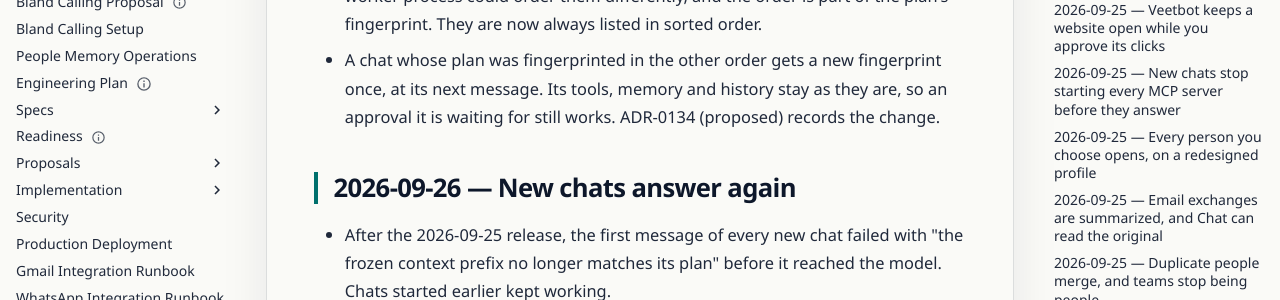
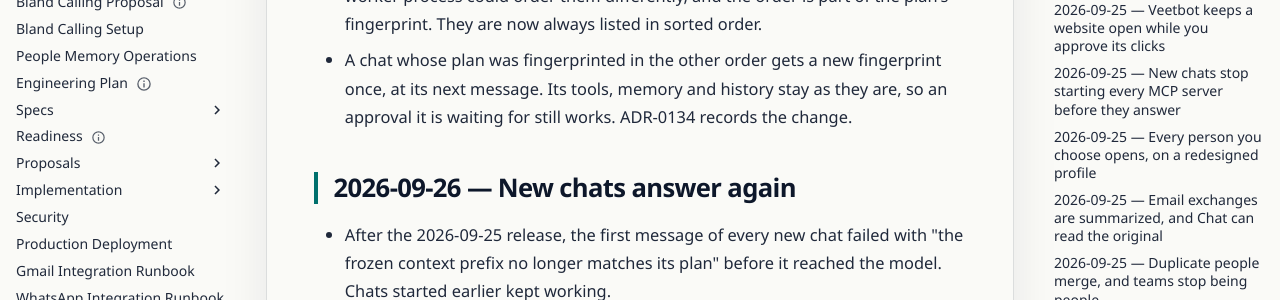
Before and after one commit to avitus/veetbot, an MkDocs documentation site: the page built from docs/changelog.md, in a window 1280 px wide and 900 px high, scrolled down 303 px. Shown: the part 212-512 px from the top of the window. Built offline with MkDocs 1.6.1 and Material for MkDocs 9.7.7, drawn with Linux system fonts in a browser that asks for light colours.

Commit message:
docs(adr): the owner accepts ADR-0134
On 2026-09-26 the owner chose to re-key plans hashed with unsorted scope
sets rather than re-plan them, and to ship both commits through dev.
ADR-0134 moves from Proposed to Accepted, project state records it beside
the other non-milestone repairs, and the changelog drops "(proposed)".

Completion report
- Files changed: docs/adr/0134-tool-scope-sets-serialize-sorted.md,
  docs/adr/index.md, docs/status/project-state.yaml, docs/changelog.md.
- Behavior: none.
- Reading lane: A; diff-derived minimum A (project state).
- Tests and checks: docs-check passed; `make check` runs on the merged tree
  before the push to dev.
- Acceptance criteria, ADRs: ADR-0134 accepted by the owner.
- Known limitations, deviations: none.

Reading-Lane: A
Co-Authored-By: Claude Opus 5.5 <noreply@anthropic.com>
Glen-Conversation: f71c8c50-746c-42c3-8e05-74cfcfeeb5e0

```diff
--- a/docs/changelog.md
+++ b/docs/changelog.md
@@ -17,7 +17,7 @@ title: Changelog
 - A chat whose plan was fingerprinted in the other order gets a new
   fingerprint once, at its next message. Its tools, memory and history stay
   as they are, so an approval it is waiting for still works. ADR-0134
-  (proposed) records the change.
+  records the change.
 
 ## 2026-09-26 — New chats answer again
 
--- a/docs/status/project-state.yaml
+++ b/docs/status/project-state.yaml
@@ -84,6 +84,10 @@ project:
   # server and starts it on first use, the API and interactive worker warm that
   # memory at startup, model attempts and MCP handshakes are timed, and
   # `agent run latency` reports Chat latency from the event log.
+  # ADR-0134 records the owner's non-milestone repair on 2026-09-26: a tool's
+  # scope set serializes sorted, so a plan has one identity in every worker
+  # process, and a plan hashed with its scopes unsorted is re-keyed in a new
+  # epoch rather than re-planned.
   authorized_milestones:
     - 0
     - 1
```
Also changed, not shown: docs/adr/0134-tool-scope-sets-serialize-sorted.md (+1 -1 lines), docs/adr/index.md (+1 -1 lines).
